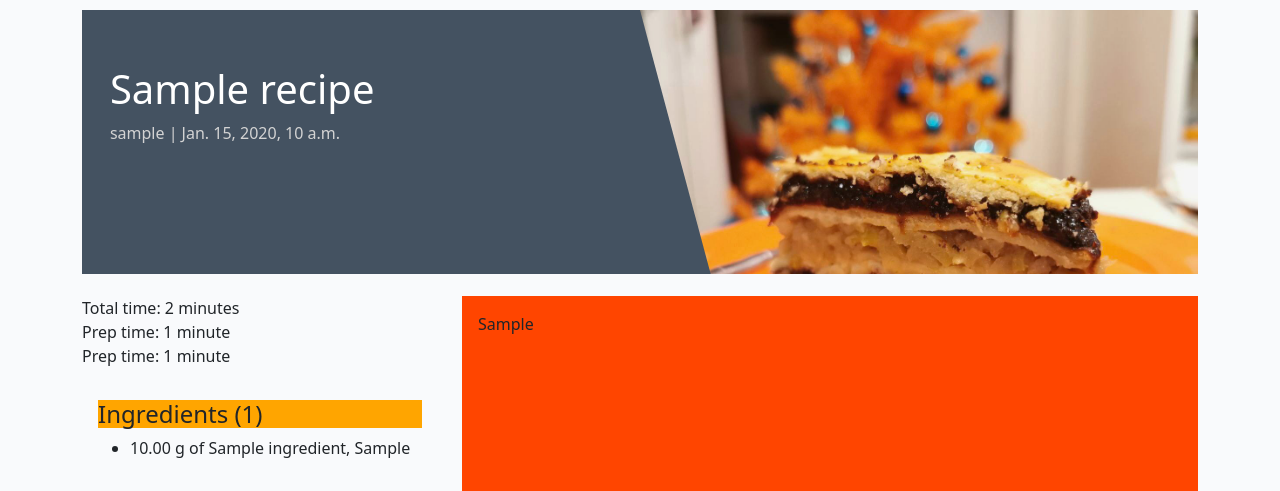
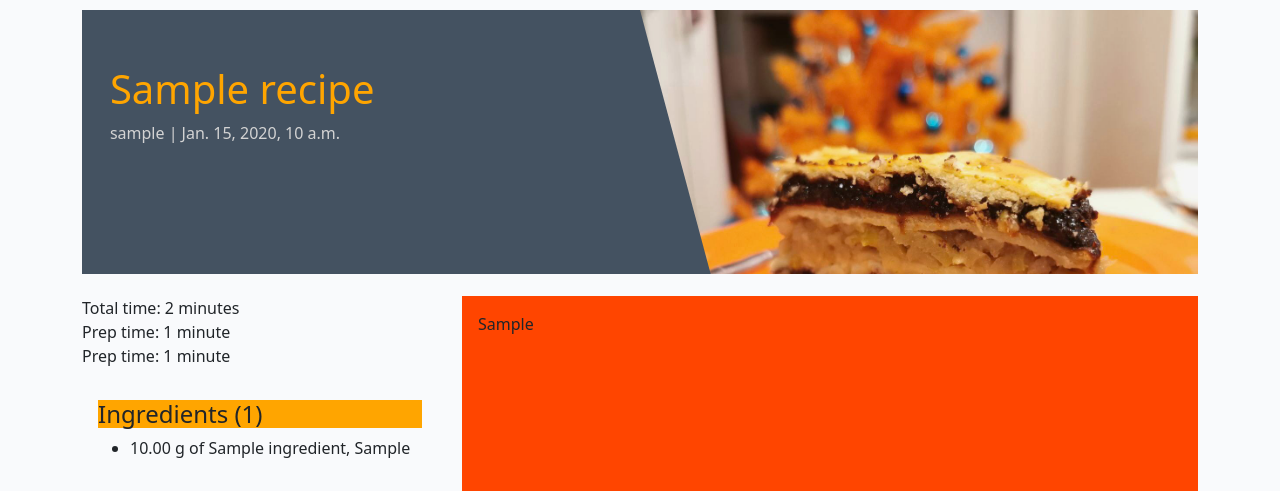
Before and after one commit to blahosyl/spicy, a Django app: a page that uses collection/templates/collection/recipe_detail.html in a window 1280 px wide. Shown: the part 60-551 px from the top of the page. Run offline with Django 5.2, Linux system fonts and the light colour scheme; tables that the repository leaves empty hold one stand-in row (values such as "Sample post").

Commit message:
rename CSS classes "post" to "recipe" #95

```diff
--- a/collection/templates/collection/index.html
+++ b/collection/templates/collection/index.html
@@ -18,7 +18,7 @@
                                     <p class="author">Author: {{ recipe.author }}</p>
                                 </div>
                             </div>
-                            <a href="{% url 'recipe_detail' recipe.slug %}" class="post-link">
+                            <a href="{% url 'recipe_detail' recipe.slug %}" class="recipe-link">
                                 <h2 class="card-title">{{ recipe.title }}</h2>
                             </a>
 
--- a/collection/templates/collection/recipe_detail.html
+++ b/collection/templates/collection/recipe_detail.html
@@ -6,9 +6,9 @@
         <div class="row g-0">
             <div class="col-md-6 masthead-text">
                 <!-- Recipe title goes in these h1 tags -->
-                <h1 class="post-title">{{ recipe.title }}</h1>
+                <h1 class="recipe-title">{{ recipe.title }}</h1>
                 <!-- Recipe author goes before the | the recipe's created date goes after -->
-                <p class="post-subtitle">{{ recipe.author }} | {{ recipe.created_on }}</p>
+                <p class="recipe-subtitle">{{ recipe.author }} | {{ recipe.created_on }}</p>
             </div>
             <div class="d-none d-md-block col-md-6 masthead-image">
                 <img src="{% static 'images/default.jpeg' %}" class="scale" alt="placeholder">
--- a/static/css/style.css
+++ b/static/css/style.css
@@ -91,22 +91,23 @@ body {
     z-index: 100;
 }
 
-.post-link {
+.recipe-link {
     text-decoration: none;
     color: #445261;
 }
 
-.post-link:hover,
+.recipe-link:hover,
 .page-link {
     color: #E84610;
 }
 
-.post-title {
+.recipe-title {
     margin-top: 10%;
     margin-left: 5%;
+    color: orange;
 }
 
-.post-subtitle {
+.recipe-subtitle {
     margin-left: 5%;
     color: lightgray;
 }
```
